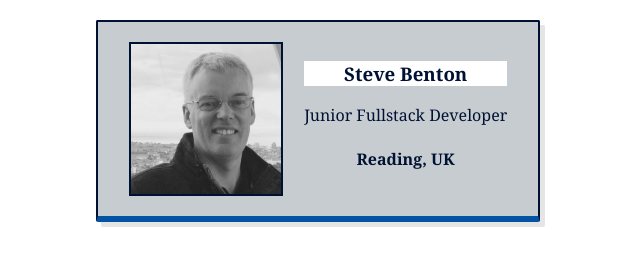
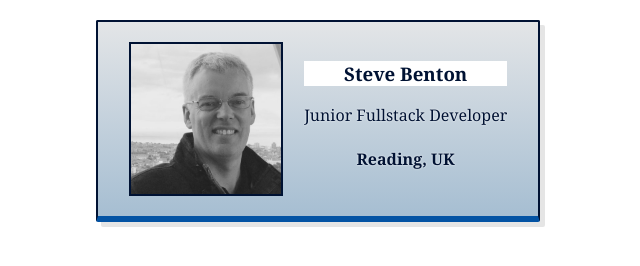
Before and after one commit to SteveBenton6/business-card, a plain HTML site: page index.html in a window 1280 px wide. Shown: the whole page, without its empty margins (322-962 px from the left). Drawn offline with Linux system fonts and the light colour scheme.

Commit message:
add text shadow and color gradient

```diff
--- a/index.html
+++ b/index.html
@@ -8,8 +8,8 @@
       <img class="avatar" src="images/steve.jpeg" />
       <div>
         <h3 class="name">Steve Benton</h3>
-        <p>Junior Fullstack Developer</p>
-        <h4 class="location">Reading, UK</h4>
+        <p class="text-shadow">Junior Fullstack Developer</p>
+        <h4 class="location text-shadow">Reading, UK</h4>
       </div>
     </div>
   </body>
--- a/styles.css
+++ b/styles.css
@@ -20,7 +20,7 @@ body {
   display: flex;
   justify-content: space-around;
   text-align: center;
-  background: #c7ccd0;
+  background: linear-gradient(#e3e5e7, #a6bed2);
   color: #001233;
   border: 2px solid #001233;
   border-radius: 2px;
@@ -43,6 +43,10 @@ body {
   background-color: #cac2c2;
 }
 
+.text-shadow {
+  text-shadow: 0px 0px 2px white;
+}
+
 .location:hover {
   font-size: 18px;
 }
```
Also changed, not shown: 1 other file.
